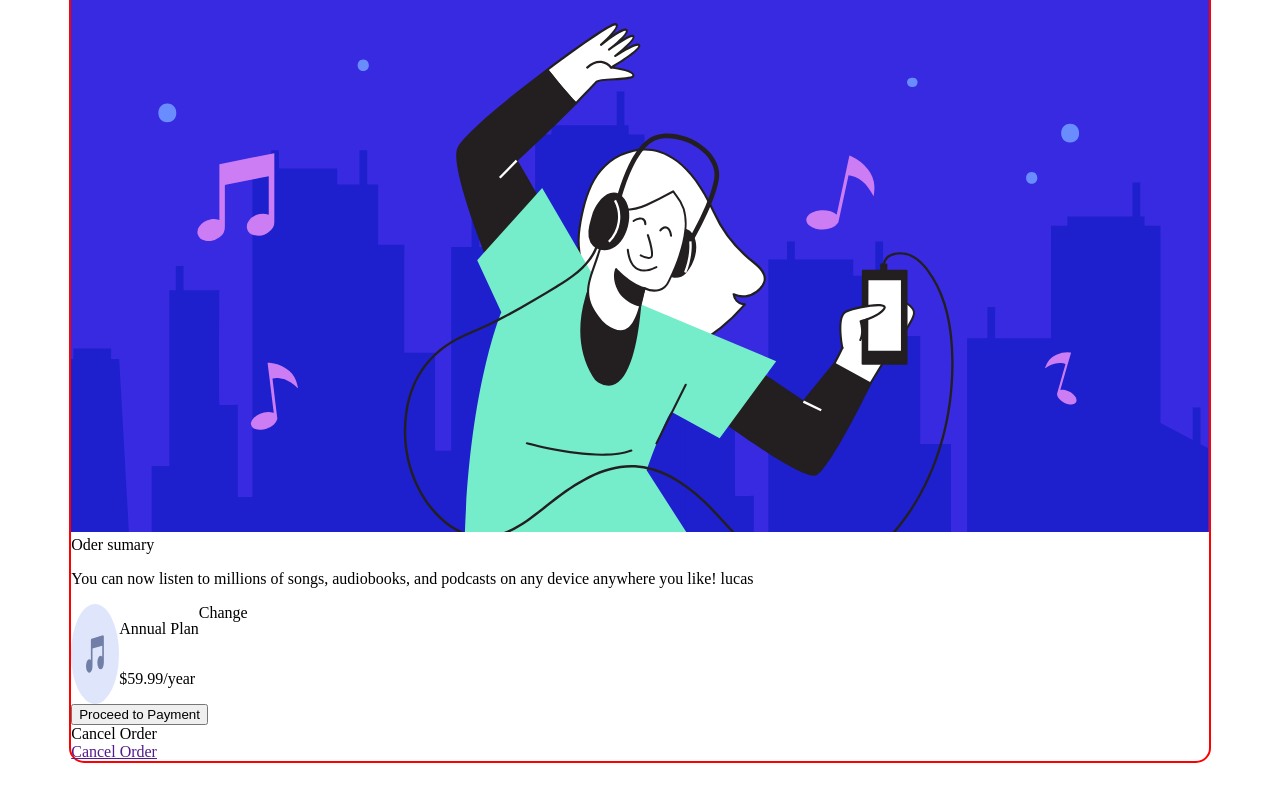
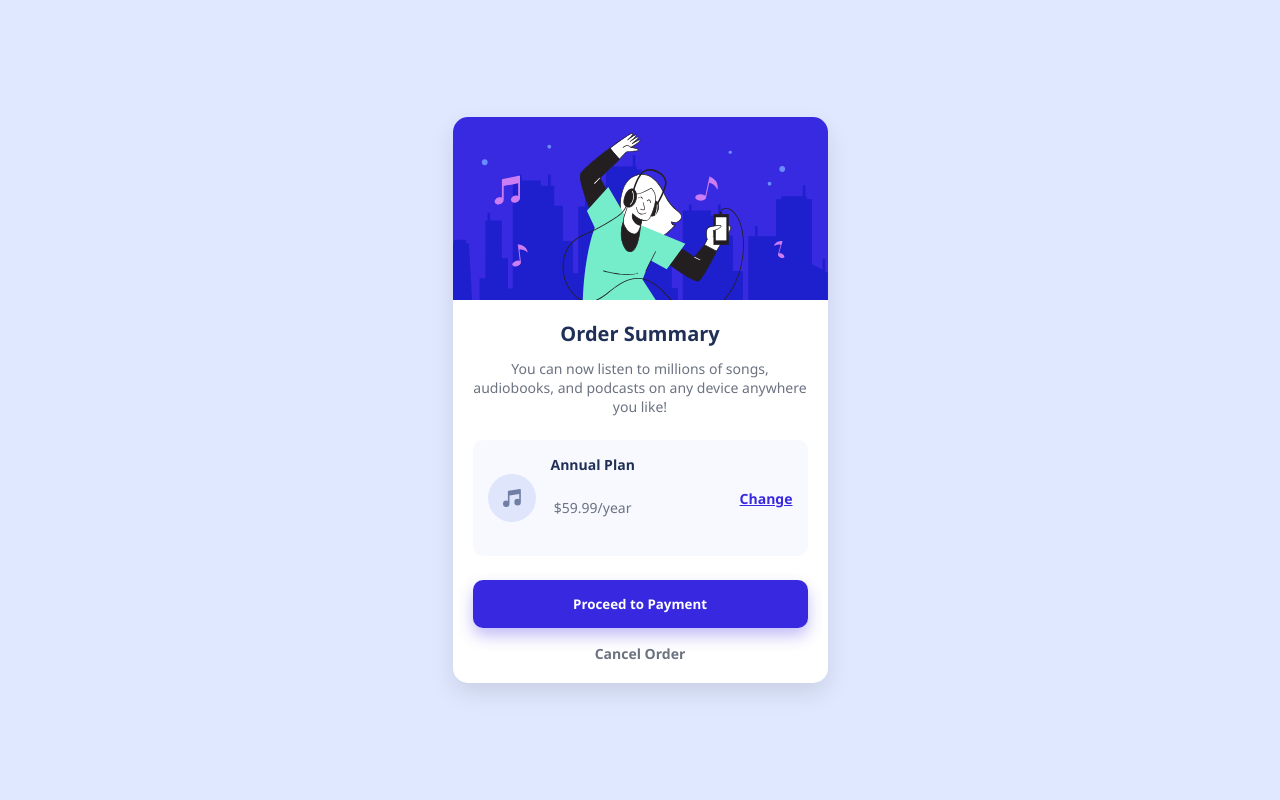
Before and after one commit to Alucas-vel/order-summary-challenge, a plain HTML site: page index.html in a window 1280 px wide. Drawn offline with Linux system fonts and the light colour scheme.

Commit message:
Chat GPT change

```diff
--- a/index.html
+++ b/index.html
@@ -1,16 +1,21 @@
 <!DOCTYPE html>
 <html lang="en">
 <head>
-  <meta charset="UTF-8">
-  <meta name="viewport" content="width=device-width, initial-scale=1.0"> <!-- displays site properly based on user's device -->
-
-  <link rel="icon" type="image/png" sizes="32x32" href="./images/favicon-32x32.png">
-
-  <title>Frontend Mentor | Order summary card</title>
+  <meta charset="UTF-8" />
+  <meta name="viewport" content="width=device-width, initial-scale=1.0" />
+  <title>Order Summary Card</title>
 
   <style>
+    * {
+      box-sizing: border-box;
+      margin: 0;
+      padding: 0;
+      font-family: 'Segoe UI', sans-serif;
+    }
+
     body {
-      height: 90vh;
+      background-color: #e0e8ff;
+      height: 100vh;
       display: flex;
       justify-content: center;
       align-items: center;
@@ -18,77 +23,112 @@
 
     .card-container {
       width: 90%;
-      margin: 0 auto;
-      border: 2px solid red;
+      max-width: 375px;
+      background-color: white;
       border-radius: 15px;
+      overflow: hidden;
+      box-shadow: 0 10px 25px rgba(0, 0, 0, 0.1);
+      text-align: center;
     }
 
     .img-girl {
       width: 100%;
-      border-radius: 15px 15px 0 0;
+      display: block;
     }
 
+    .content {
+      padding: 20px;
+    }
+
+    .content h1 {
+      font-size: 20px;
+      color: #1f2f56;
+      margin-bottom: 12px;
+    }
+
+    .content p {
+      font-size: 14px;
+      color: #6b7280;
+      margin-bottom: 24px;
+    }
 
     .plan-container {
-      display:flex;
-      flex-direction:row ;
-      gap:4;
+      display: flex;
+      align-items: center;
+      justify-content: space-between;
+      background-color: #f7f9ff;
+      padding: 15px;
+      border-radius: 10px;
+      margin-bottom: 24px;
     }
 
-    .alineacion-plan{
+    .plan-left {
       display: flex;
-      flex-direction: column;
+      align-items: center;
+      gap: 15px;
     }
 
-    .alineacion-titulo
-    display:flex
-    justify.content: center
+    .plan-info p:first-child {
+      font-weight: bold;
+      color: #1f2f56;
+    }
 
-    @media (min-width: 1440px) {
+    .plan-info p:last-child {
+      color: #6b7280;
+      font-size: 14px;
+    }
 
-      .card-container {
-        width: 50%;
-        margin: 0 auto;
-        border: 2px solid blanchedalmond;
-        border-radius: 15px;
-      }
+    .plan-container a {
+      color: #3829e0;
+      font-weight: bold;
+      font-size: 14px;
+      text-decoration: underline;
+      cursor: pointer;
+    }
+
+    .btn-payment {
+      width: 100%;
+      padding: 15px 0;
+      background-color: #3829e0;
+      color: white;
+      border: none;
+      border-radius: 10px;
+      font-weight: bold;
+      margin-bottom: 16px;
+      cursor: pointer;
+      box-shadow: 0 8px 15px rgba(56, 41, 224, 0.3);
+    }
+
+    .cancel {
+      color: #6b7280;
+      font-weight: bold;
+      font-size: 14px;
+      cursor: pointer;
     }
   </style>
 </head>
 <body>
   <div class="card-container">
-    <img src="./images/illustration-hero.svg" alt="" class="img-girl">
+    <img src="./images/illustration-hero.svg" alt="hero" class="img-girl" />
 
-    <div>
-      <divid class="alineacion-titulo"
-      <h1>Oder sumary </h1>
-      <p>You can now listen to millions of songs, audiobooks, and podcasts on any
-        device anywhere you like! lucas  </p>
-    </div>
+    <div class="content">
+      <h1>Order Summary</h1>
+      <p>You can now listen to millions of songs, audiobooks, and podcasts on any device anywhere you like!</p>
 
-
-    <div class="plan-container">
-      <img src="./images/icon-music.svg" alt="">
-
-      <div class="alineacion-plan">
-        <p>Annual Plan</p>
-        <p>$59.99/year</p>
+      <div class="plan-container">
+        <div class="plan-left">
+          <img src="./images/icon-music.svg" alt="icon" />
+          <div class="plan-info">
+            <p>Annual Plan</p>
+            <p>$59.99/year</p>
+          </div>
+        </div>
+        <a href="#">Change</a>
       </div>
 
-      <span>
-        Change
-      </span>
+      <button class="btn-payment">Proceed to Payment</button>
+      <div class="cancel">Cancel Order</div>
     </div>
-
-
-    <button>
-      Proceed to Payment
-    </button>
-
-    <div> Cancel Order </div>
-    <a href="">
-      Cancel Order
-    </a>
   </div>
 </body>
 </html>
```
